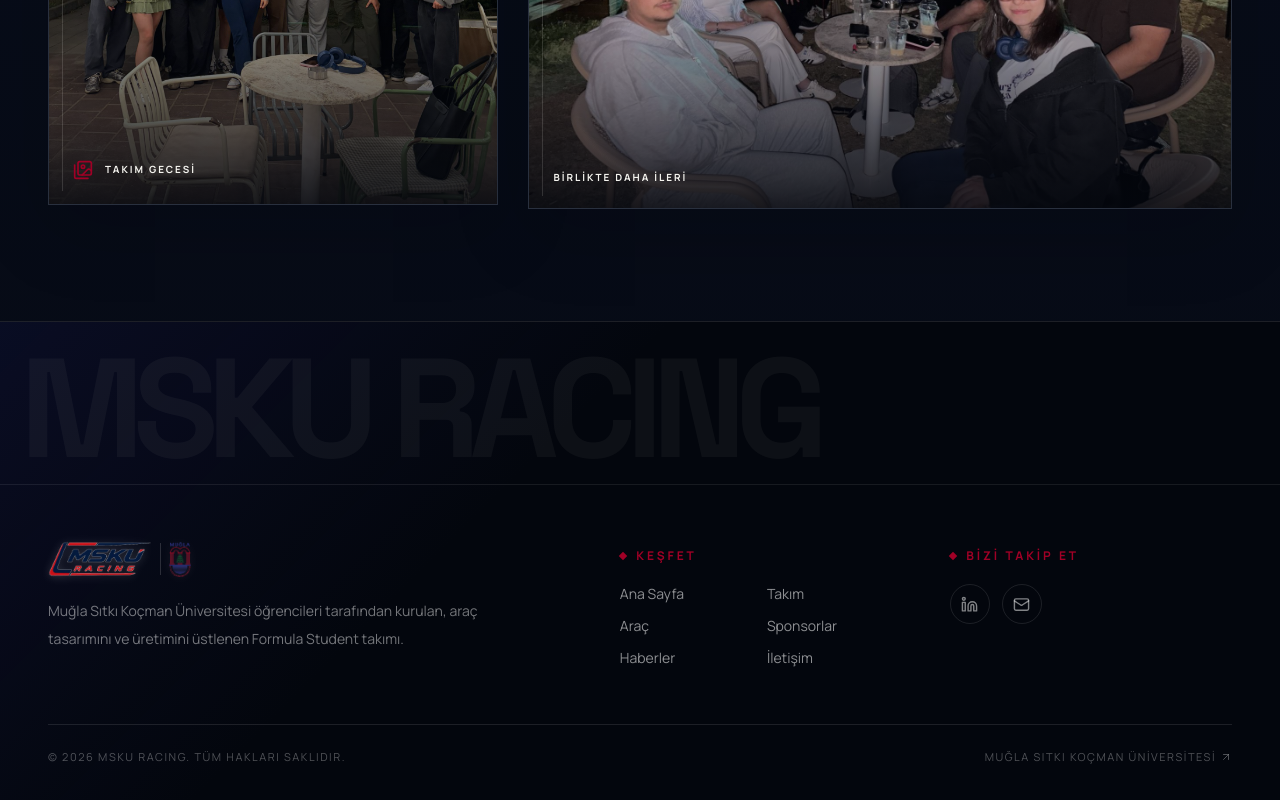
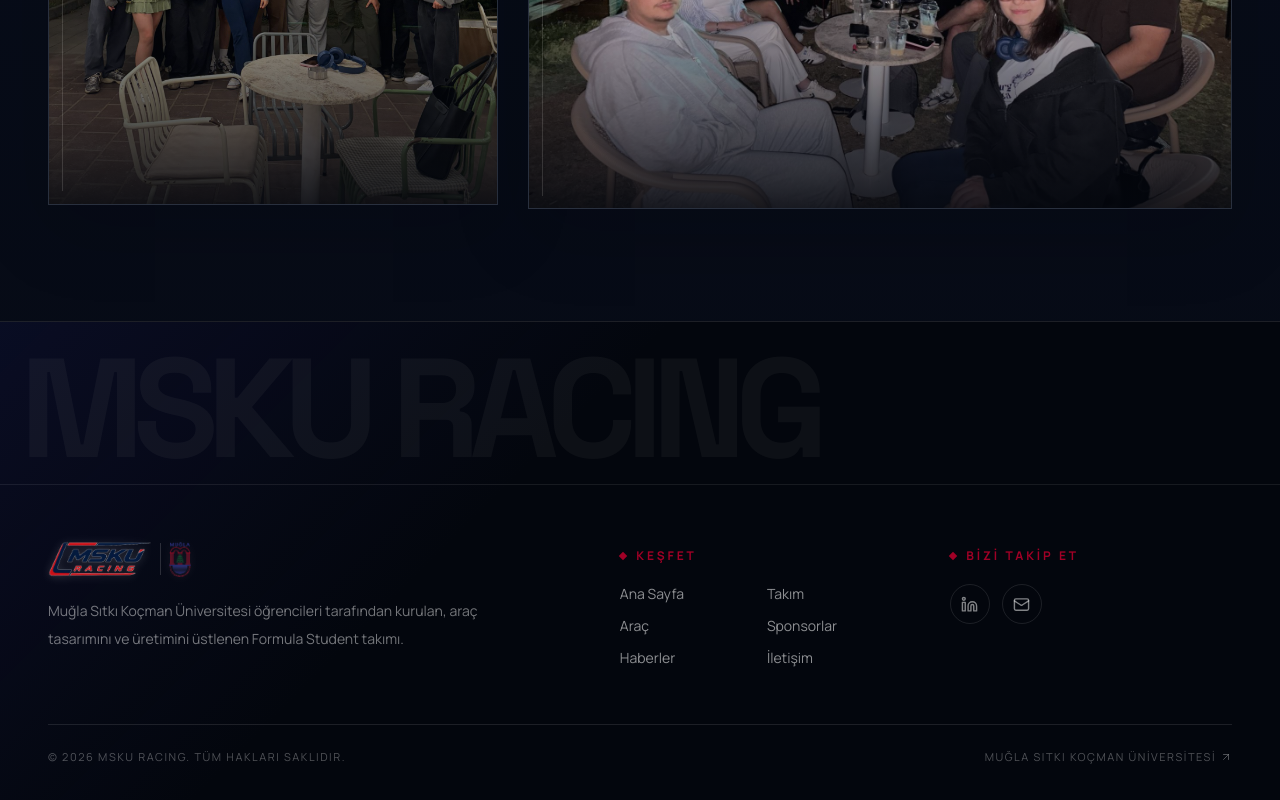
Before and after one commit to se-230717034/msku-racing-webGL, a Next.js app: page /gallery in a window 1280 px wide. Shown: the part 1224-2024 px from the top of the page. Built offline with nearby package versions, Linux system fonts and the light colour scheme.

Commit message:
fix: remove gallery photo captions

```diff
--- a/app/gallery/page.tsx
+++ b/app/gallery/page.tsx
@@ -1,7 +1,6 @@
 "use client";
 
 import Image from "next/image";
-import { Images } from "lucide-react";
 import { PageHero } from "@/components/page-hero";
 import { Reveal } from "@/components/motion-reveal";
 import { useLanguage } from "@/components/language-provider";
@@ -29,7 +28,6 @@
                 priority
               />
               <div className="gallery-shade" />
-              <div className="gallery-caption"><Images size={20} className="text-burgundy" /><p>{translate("Takım gecesi", "Team night")}</p></div>
             </Reveal>
             <Reveal delay={.08} className="team-gallery-card team-gallery-landscape">
               <Image
@@ -41,7 +39,6 @@
                 priority
               />
               <div className="gallery-shade" />
-              <div className="gallery-caption"><p>{translate("Birlikte daha ileri", "Further together")}</p></div>
             </Reveal>
           </div>
         </div>
--- a/app/page.tsx
+++ b/app/page.tsx
@@ -3,7 +3,7 @@
 import Link from "next/link";
 import Image from "next/image";
 import { useState, type CSSProperties } from "react";
-import { ArrowRight, ArrowUpRight, CalendarDays, Code2, Cpu, Images, Mail, MapPin, Wrench } from "lucide-react";
+import { ArrowRight, ArrowUpRight, CalendarDays, Code2, Cpu, Mail, MapPin, Wrench } from "lucide-react";
 import { Button } from "@/components/ui/button";
 import { Reveal } from "@/components/motion-reveal";
 import { RaceCountdown } from "@/components/race-countdown";
@@ -253,12 +253,10 @@
             <Reveal className="gallery-panel gallery-panel-main">
               <Image src="/images/team-night-terrace.jpeg" alt={translate("MSKU RACING takım gecesi grup fotoğrafı", "MSKU RACING team night group photo")} fill sizes="(min-width: 1024px) 42vw, 100vw" className="gallery-media object-cover object-center" />
               <div className="gallery-shade" />
-              <div className="gallery-caption"><Images size={20} className="text-burgundy" /><p>{translate("Takım gecesi", "Team night")}</p></div>
             </Reveal>
             <Reveal delay={.08} className="gallery-panel gallery-panel-side">
               <Image src="/images/team-night-court.jpeg" alt={translate("MSKU RACING ekibinin açık alandaki grup fotoğrafı", "MSKU RACING team group photo outdoors")} fill sizes="(min-width: 1024px) 58vw, 100vw" className="gallery-media object-cover object-center" />
               <div className="gallery-shade" />
-              <div className="gallery-caption"><p>{translate("Birlikte daha ileri", "Further together")}</p></div>
             </Reveal>
             <Reveal delay={.12} className="gallery-editorial-copy">
               <span>MSKU RACING</span>
```
